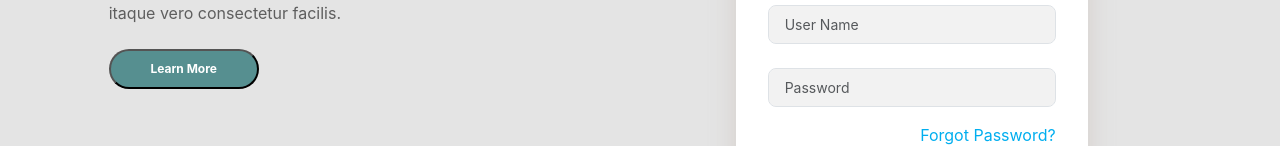
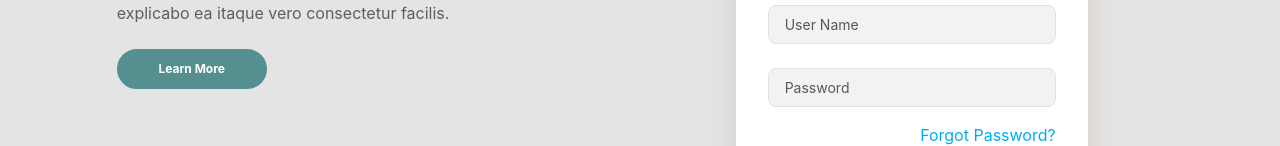
Before and after one commit to NilayAdhikary1/ict2-qb1, a React (Create React App) app: page /login in a window 1280 px wide. Shown: the part 400-546 px from the top of the page. Built offline with nearby package versions, Linux system fonts and the light colour scheme.

Commit message:
Update Banner.css

```diff
--- a/src/Components/SignInPage/Body/Banner.css
+++ b/src/Components/SignInPage/Body/Banner.css
@@ -3,6 +3,7 @@
     flex-direction: column;
     text-align: left;
     justify-content: center;
+    padding: 20px;
 }
 
 .banner-head{
@@ -16,6 +17,7 @@
 }
 
 .learn{
+    border: 2px solid #568F90;
     width: 150px;
     height : 40px;
     border-radius: 20px;
@@ -23,4 +25,9 @@
     font-size: 12px;
     color: #ffffff;
     font-weight: bold;
+    cursor: pointer;
 }
+
+@media (max-width: 576px){
+
+}
```
